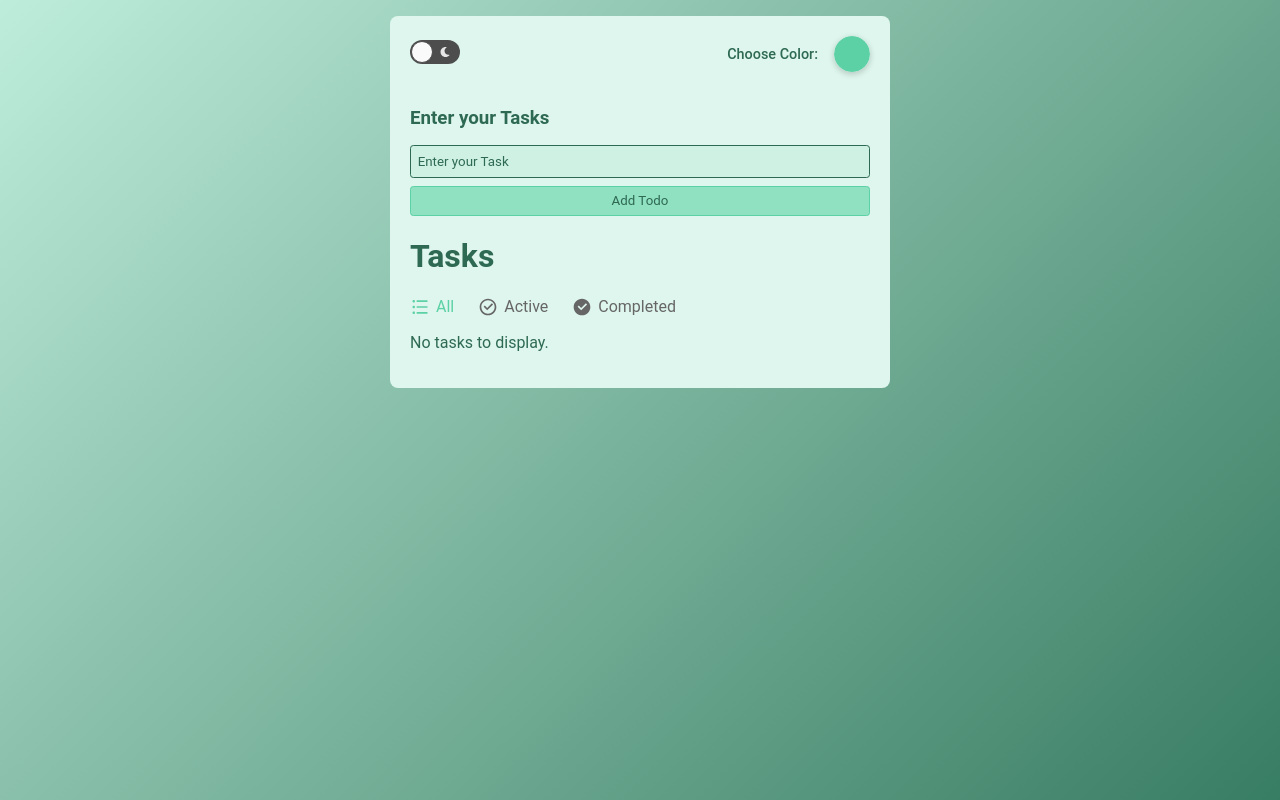
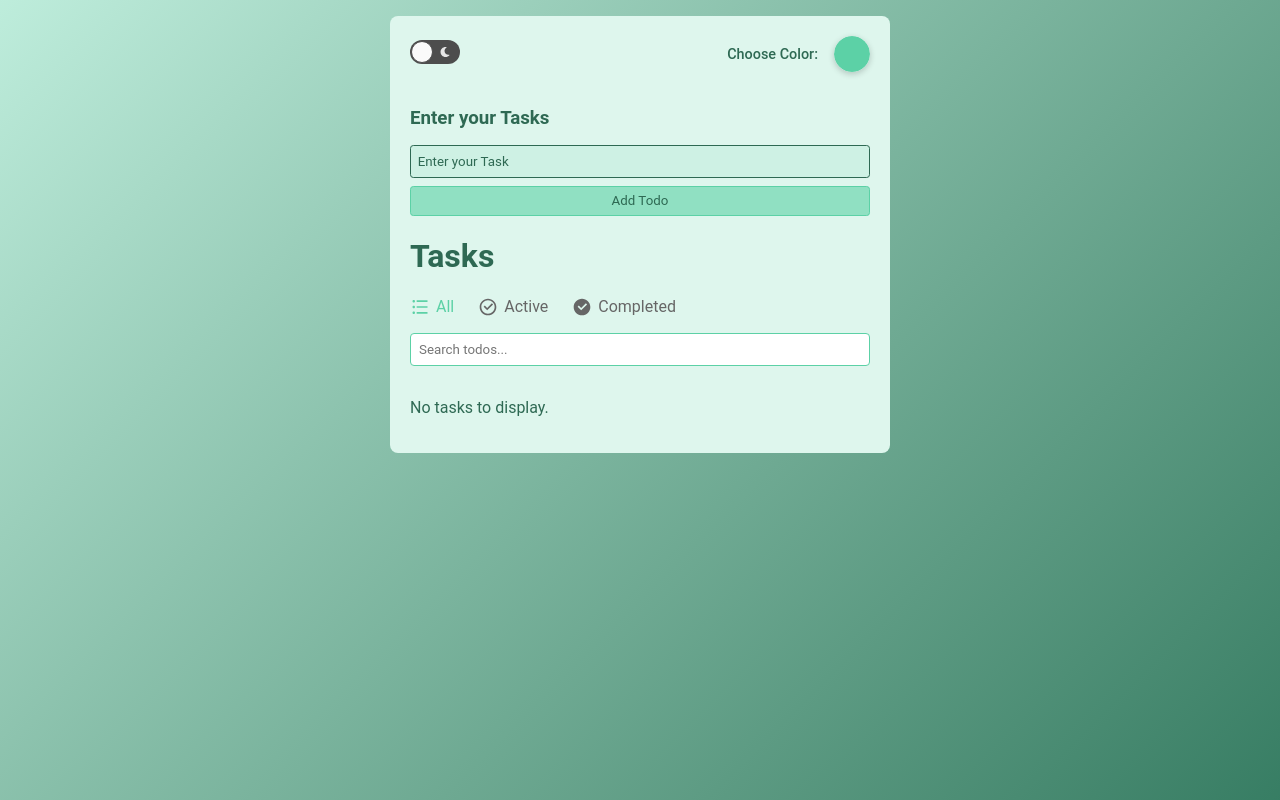
Before and after one commit to hxko/react-todo-app, a React (Vite) app: page / in a window 1280 px wide. Built offline with nearby package versions, Linux system fonts and the light colour scheme.

Commit message:
FEATURE: Add Search

```diff
--- a/src/components/TodoList.tsx
+++ b/src/components/TodoList.tsx
@@ -2,20 +2,27 @@ import { useState } from 'react';
 import TodoItem from './TodoItem';
 import { useTodoContext } from '../context/TodoContext';
 import TodoFilter, { FilterType } from './TodoFilter';
+import TodoSearch from './TodoSearch';
 
 const TodoList = () => {
   const { todos } = useTodoContext();
   const [filter, setFilter] = useState<FilterType>('all');
+  const [searchQuery, setSearchQuery] = useState<string>(''); // State for search query
 
+  // Filter todos based on the current filter and search query
   const filteredTodos = todos.filter(todo => {
-    if (filter === 'active') return !todo.completed;
-    if (filter === 'completed') return todo.completed;
-    return true;
+    const matchesFilter =
+      filter === 'all' ||
+      (filter === 'active' && !todo.completed) ||
+      (filter === 'completed' && todo.completed);
+    const matchesSearch = todo.title.toLowerCase().includes(searchQuery.toLowerCase());
+    return matchesFilter && matchesSearch;
   });
 
   return (
     <>
       <TodoFilter currentFilter={filter} onChange={setFilter} />
+      <TodoSearch searchQuery={searchQuery} setSearchQuery={setSearchQuery} /> {/* Add TodoSearch here */}
       {filteredTodos.length === 0 ? (
         <p>No tasks to display.</p>
       ) : (
--- /dev/null
+++ b/src/components/TodoSearch.tsx
@@ -0,0 +1,27 @@
+import React from 'react';
+
+interface TodoSearchProps {
+  searchQuery: string;
+  setSearchQuery: (query: string) => void;
+}
+
+const TodoSearch: React.FC<TodoSearchProps> = ({ searchQuery, setSearchQuery }) => {
+  return (
+    <input
+      type="text"
+      placeholder="Search todos..."
+      value={searchQuery}
+      onChange={(e) => setSearchQuery(e.target.value)}
+      style={{
+        marginBottom: '1rem',
+        padding: '0.5rem',
+        width: '100%',
+        borderRadius: '4px',
+        border: '1px solid var(--primary-color)',
+      }}
+      aria-label="Search todos"
+    />
+  );
+};
+
+export default TodoSearch;
```
